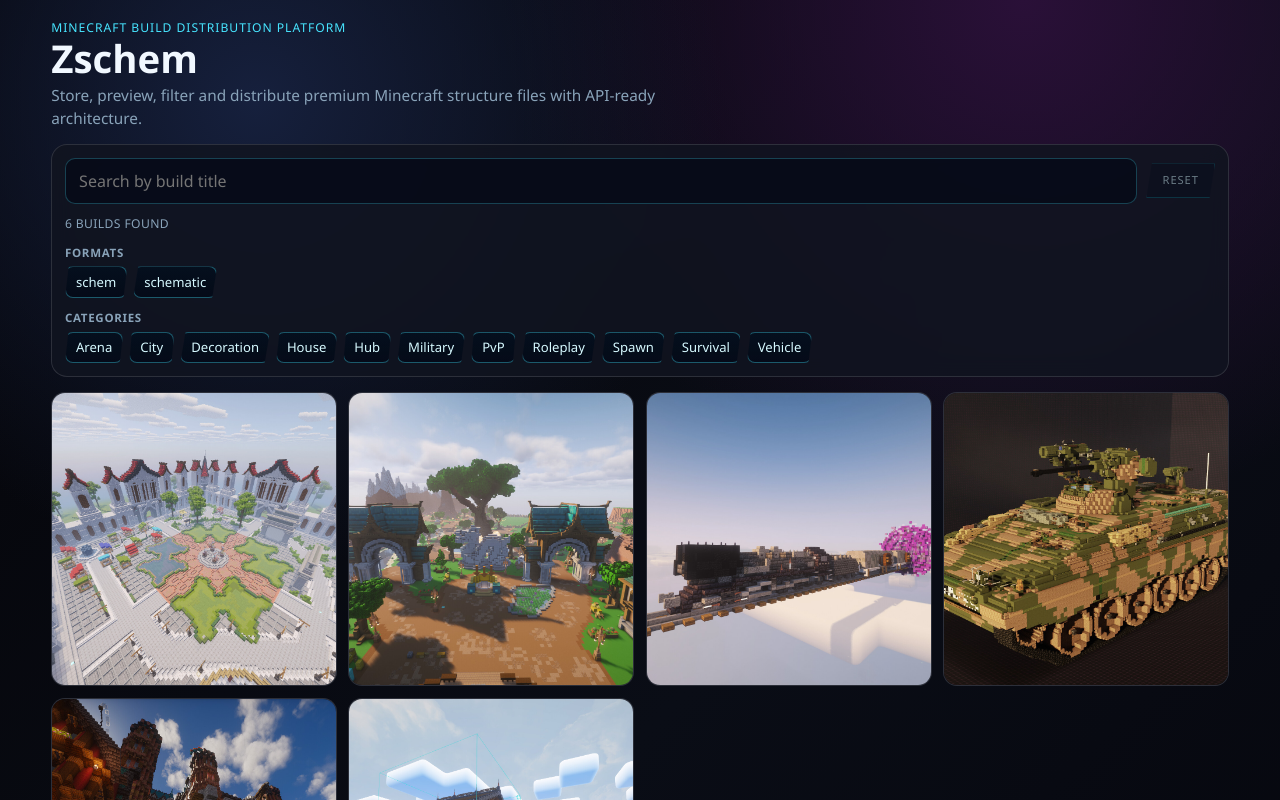
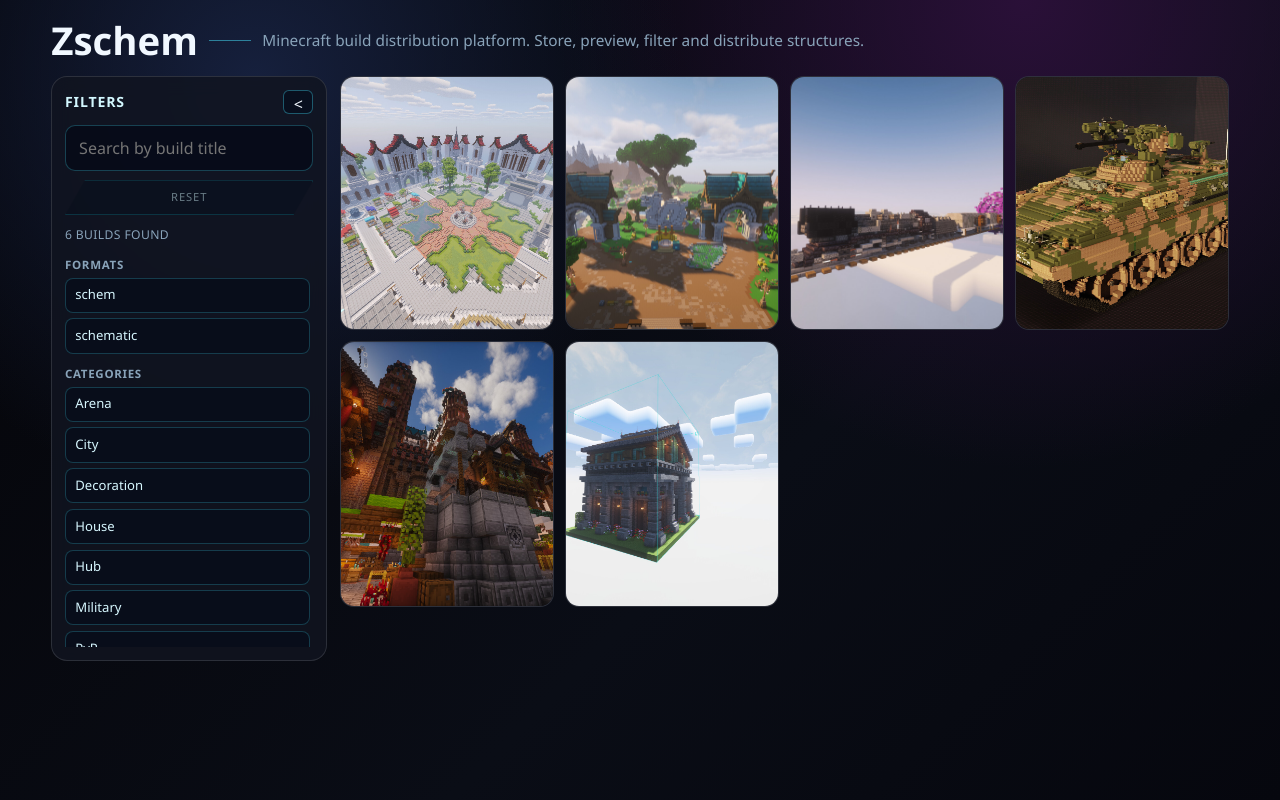
Before and after one commit to Z-oobastik-s/Zschem, a React (Vite) app: page / in a window 1280 px wide. Shown: the top 800 px of the page. Built offline with nearby package versions, Linux system fonts and the light colour scheme.

Commit message:
Update: 26.04.2026  6:08:10,58

```diff
--- a/src/features/builds-catalog/ui/FiltersPanel.tsx
+++ b/src/features/builds-catalog/ui/FiltersPanel.tsx
@@ -1,5 +1,4 @@
 import { BuildFileFormat, BuildQueryParams } from "@domain/build/model/types";
-import { Chip } from "@shared/ui/Chip";
 
 interface FiltersPanelProps {
   query: BuildQueryParams;
@@ -11,6 +10,8 @@
   onToggleFormat: (format: BuildFileFormat) => void;
   onClear: () => void;
   hasActiveFilters: boolean;
+  collapsed: boolean;
+  onToggleCollapsed: () => void;
 }
 
 export const FiltersPanel = ({
@@ -22,9 +23,17 @@
   onToggleCategory,
   onToggleFormat,
   onClear,
-  hasActiveFilters
+  hasActiveFilters,
+  collapsed,
+  onToggleCollapsed
 }: FiltersPanelProps) => (
-  <section className="filters-panel">
+  <aside className={`filters-panel filters-panel--sidebar ${collapsed ? "filters-panel--collapsed" : ""}`}>
+    <div className="filters-panel__header">
+      <h3>Filters</h3>
+      <button className="filters-panel__collapse" type="button" onClick={onToggleCollapsed}>
+        {collapsed ? ">" : "<"}
+      </button>
+    </div>
     <div className="filters-panel__top">
       <input
         className="neon-input"
@@ -32,31 +41,45 @@
         onChange={(event) => onSearch(event.target.value)}
         placeholder="Search by build title"
       />
-      <button className="neon-button neon-button--ghost filters-panel__clear" type="button" onClick={onClear} disabled={!hasActiveFilters}>
+      <button
+        className="neon-button neon-button--ghost filters-panel__clear"
+        type="button"
+        onClick={onClear}
+        disabled={!hasActiveFilters}
+      >
         Reset
       </button>
     </div>
     <div className="filters-panel__stats">{visibleCount} builds found</div>
     <div className="filters-panel__group">
       <h4>Formats</h4>
-      <div className="chip-list">
+      <div className="filters-list">
         {allFormats.map((format) => (
-          <Chip key={format} label={format} active={query.formats.includes(format)} onClick={() => onToggleFormat(format)} />
+          <button
+            key={format}
+            className={`filters-item ${query.formats.includes(format) ? "filters-item--active" : ""}`}
+            type="button"
+            onClick={() => onToggleFormat(format)}
+          >
+            {format}
+          </button>
         ))}
       </div>
     </div>
     <div className="filters-panel__group">
       <h4>Categories</h4>
-      <div className="chip-list">
+      <div className="filters-list">
         {allCategories.map((category) => (
-          <Chip
+          <button
             key={category}
-            label={category}
-            active={query.categories.includes(category)}
+            className={`filters-item ${query.categories.includes(category) ? "filters-item--active" : ""}`}
+            type="button"
             onClick={() => onToggleCategory(category)}
-          />
+          >
+            {category}
+          </button>
         ))}
       </div>
     </div>
-  </section>
+  </aside>
 );
--- a/src/pages/HomePage.tsx
+++ b/src/pages/HomePage.tsx
@@ -1,6 +1,7 @@
 import { BuildGrid } from "@features/builds-catalog/ui/BuildGrid";
 import { FiltersPanel } from "@features/builds-catalog/ui/FiltersPanel";
 import { useBuildsCatalog } from "@features/builds-catalog/model/useBuildsCatalog";
+import { useState } from "react";
 
 const HomePage = () => {
   const {
@@ -16,16 +17,18 @@
     toggleFormat
   } =
     useBuildsCatalog();
+  const [filtersCollapsed, setFiltersCollapsed] = useState(false);
 
   return (
     <main className="layout">
-      <header className="hero">
-        <p className="hero__eyebrow">Minecraft Build Distribution Platform</p>
+      <header className="hero hero--compact">
         <h1>Zschem</h1>
+        <span className="hero__divider" />
         <p className="hero__description">
-          Store, preview, filter and distribute premium Minecraft structure files with API-ready architecture.
+          Minecraft build distribution platform. Store, preview, filter and distribute structures.
         </p>
       </header>
+      <section className="catalog-shell">
         <FiltersPanel
           query={query}
           allCategories={allCategories}
@@ -36,8 +39,13 @@
           onToggleFormat={toggleFormat}
           onClear={clearFilters}
           hasActiveFilters={hasActiveFilters}
+          collapsed={filtersCollapsed}
+          onToggleCollapsed={() => setFiltersCollapsed((prev) => !prev)}
         />
+        <div className="catalog-shell__grid">
           <BuildGrid builds={items} isLoading={isLoading} />
+        </div>
+      </section>
     </main>
   );
 };
--- a/src/shared/styles/globals.css
+++ b/src/shared/styles/globals.css
@@ -21,6 +21,13 @@
   margin-bottom: 0.9rem;
 }
 
+.hero--compact {
+  display: flex;
+  align-items: center;
+  gap: 0.7rem;
+  flex-wrap: wrap;
+}
+
 .hero__eyebrow {
   color: var(--neon);
   letter-spacing: 0.08em;
@@ -31,13 +38,20 @@
 .hero h1 {
   font-size: clamp(1.7rem, 3vw, 2.8rem);
   line-height: 1.1;
-  margin-bottom: 0.25rem;
+  margin-bottom: 0;
+}
+
+.hero__divider {
+  width: 42px;
+  height: 1px;
+  background: rgba(71, 229, 255, 0.5);
 }
 
 .hero__description {
   color: var(--muted);
-  max-width: 690px;
+  max-width: 780px;
   font-size: 0.96rem;
+  margin: 0;
 }
 
 .filters-panel {
@@ -51,9 +65,60 @@
   backdrop-filter: blur(10px);
 }
 
+.catalog-shell {
+  display: grid;
+  grid-template-columns: auto 1fr;
+  gap: 0.8rem;
+  align-items: start;
+}
+
+.catalog-shell__grid {
+  min-width: 0;
+}
+
+.filters-panel--sidebar {
+  width: 276px;
+  position: sticky;
+  top: 0.8rem;
+}
+
+.filters-panel--collapsed {
+  width: 62px;
+  overflow: hidden;
+}
+
+.filters-panel--collapsed .filters-panel__top,
+.filters-panel--collapsed .filters-panel__group,
+.filters-panel--collapsed .filters-panel__stats {
+  display: none;
+}
+
+.filters-panel__header {
+  display: flex;
+  justify-content: space-between;
+  align-items: center;
+}
+
+.filters-panel__header h3 {
+  font-size: 0.88rem;
+  text-transform: uppercase;
+  color: #d3f8ff;
+  letter-spacing: 0.06em;
+}
+
+.filters-panel__collapse {
+  border: 1px solid rgba(71, 229, 255, 0.35);
+  background: rgba(8, 16, 30, 0.8);
+  color: var(--text);
+  width: 30px;
+  height: 24px;
+  border-radius: 6px;
+  cursor: pointer;
+}
+
 .filters-panel__top {
   display: grid;
-  grid-template-columns: 1fr auto;
+  grid-template-columns: 1fr;
   gap: 0.6rem;
   align-items: center;
 }
@@ -71,6 +136,31 @@
   letter-spacing: 0.06em;
   color: var(--muted);
   margin-bottom: 0.3rem;
+}
+
+.filters-list {
+  display: flex;
+  flex-direction: column;
+  gap: 0.35rem;
+  max-height: 260px;
+  overflow: auto;
+  padding-right: 0.2rem;
+}
+
+.filters-item {
+  border: 1px solid rgba(71, 229, 255, 0.22);
+  background: rgba(8, 14, 26, 0.85);
+  color: #d7f7ff;
+  border-radius: 8px;
+  text-align: left;
+  padding: 0.42rem 0.58rem;
+  font-size: 0.82rem;
+  cursor: pointer;
+}
+
+.filters-item--active {
+  border-color: rgba(95, 255, 217, 0.72);
+  background: rgba(37, 117, 93, 0.56);
 }
 
 .chip-list {
@@ -110,7 +200,7 @@
 
 .build-grid {
   display: grid;
-  grid-template-columns: repeat(auto-fit, minmax(230px, 1fr));
+  grid-template-columns: repeat(auto-fit, minmax(210px, 1fr));
   gap: 0.72rem;
 }
 
@@ -365,6 +455,30 @@
 }
 
 @media (max-width: 900px) {
+  .catalog-shell {
+    grid-template-columns: 1fr;
+  }
+
+  .filters-panel--sidebar,
+  .filters-panel--collapsed {
+    width: 100%;
+    position: static;
+  }
+
+  .filters-panel--collapsed .filters-panel__top,
+  .filters-panel--collapsed .filters-panel__group,
+  .filters-panel--collapsed .filters-panel__stats {
+    display: grid;
+  }
+
+  .hero--compact {
+    align-items: flex-start;
+  }
+
+  .hero__divider {
+    display: none;
+  }
+
   .details-header {
     flex-direction: column;
   }
```
Also changed, not shown: 1 other file (tests, documents, lock files or other folders). Lines whose indentation alone changed are shown as unchanged.
